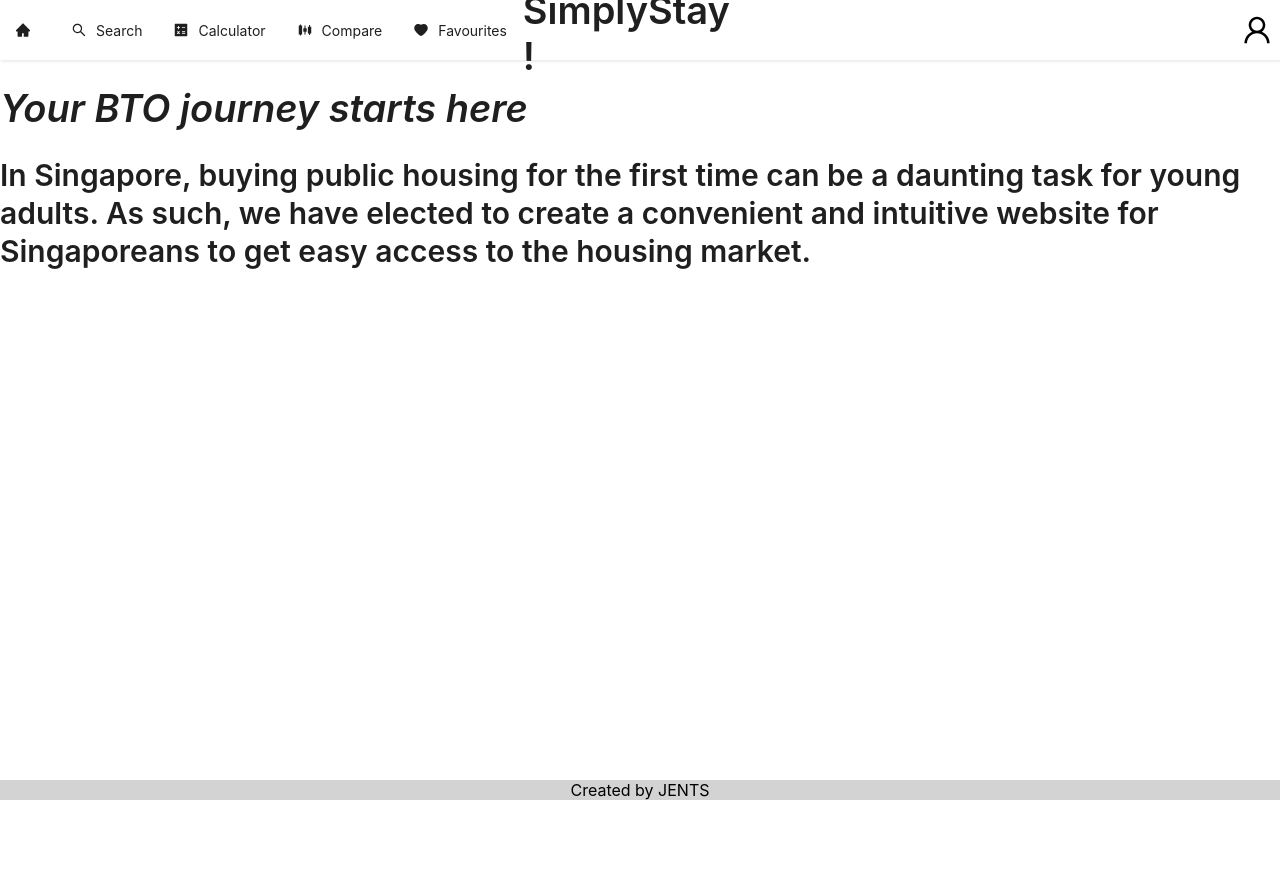
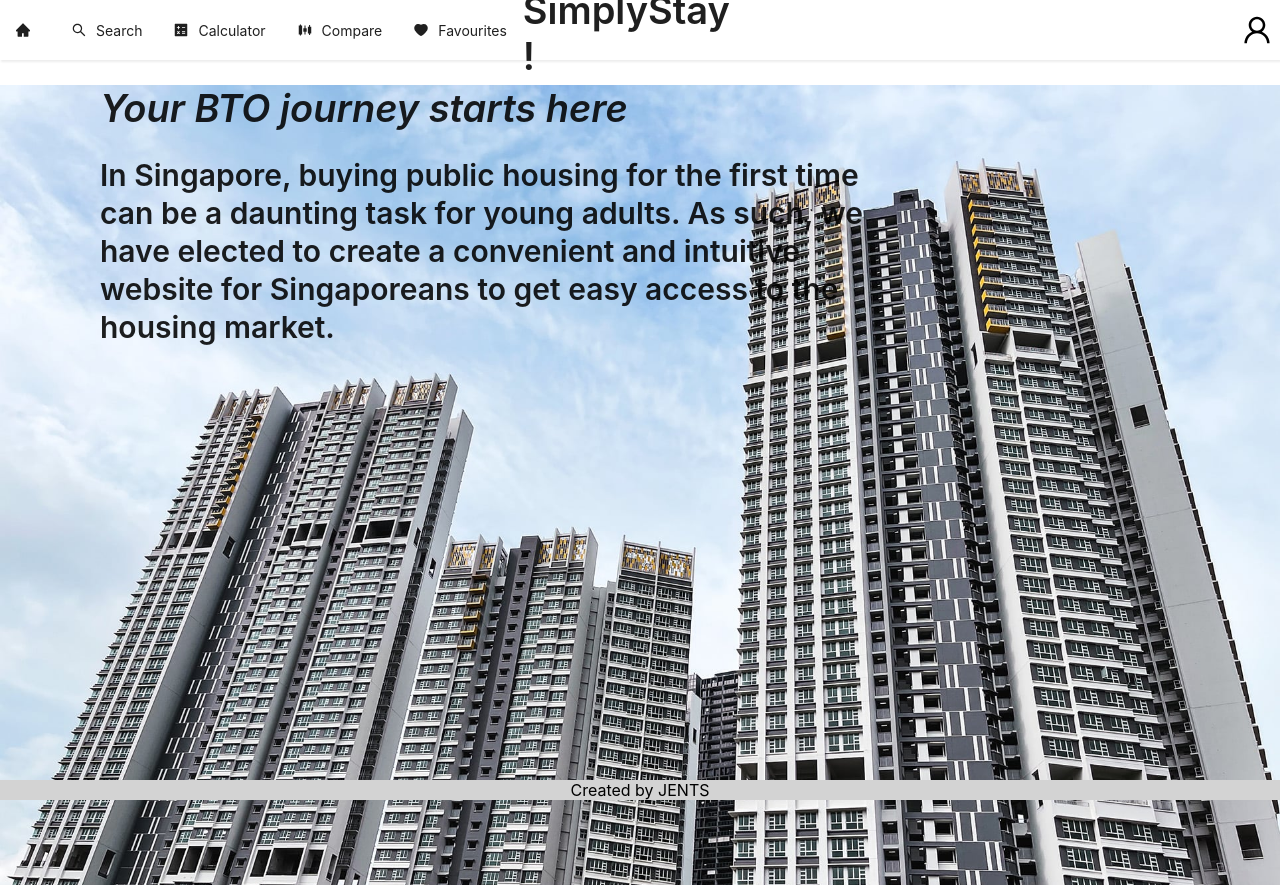
Before and after one commit to saffronrust/SC2006-Project, a React (Create React App) app: page / in a window 1280 px wide. Before the commit the page ends 800 px from the top, so only its background shows below. Built offline with nearby package versions, Linux system fonts and the light colour scheme.

Commit message:
added home page content

```diff
--- a/src/App.css
+++ b/src/App.css
@@ -106,3 +106,20 @@
   border: 1px solid grey;
   padding-left: 8px;
 }
+
+.background {
+  background: url('Images/background.jpg');
+  background-size: cover;
+  background-repeat: no-repeat;
+  width: 100vw;
+  height: 100vh;
+}
+
+.homeSlogan {
+  margin-left: 100px;
+}
+
+.homeCaption {
+  margin-left: 100px;
+  width: 800px;
+}
```
